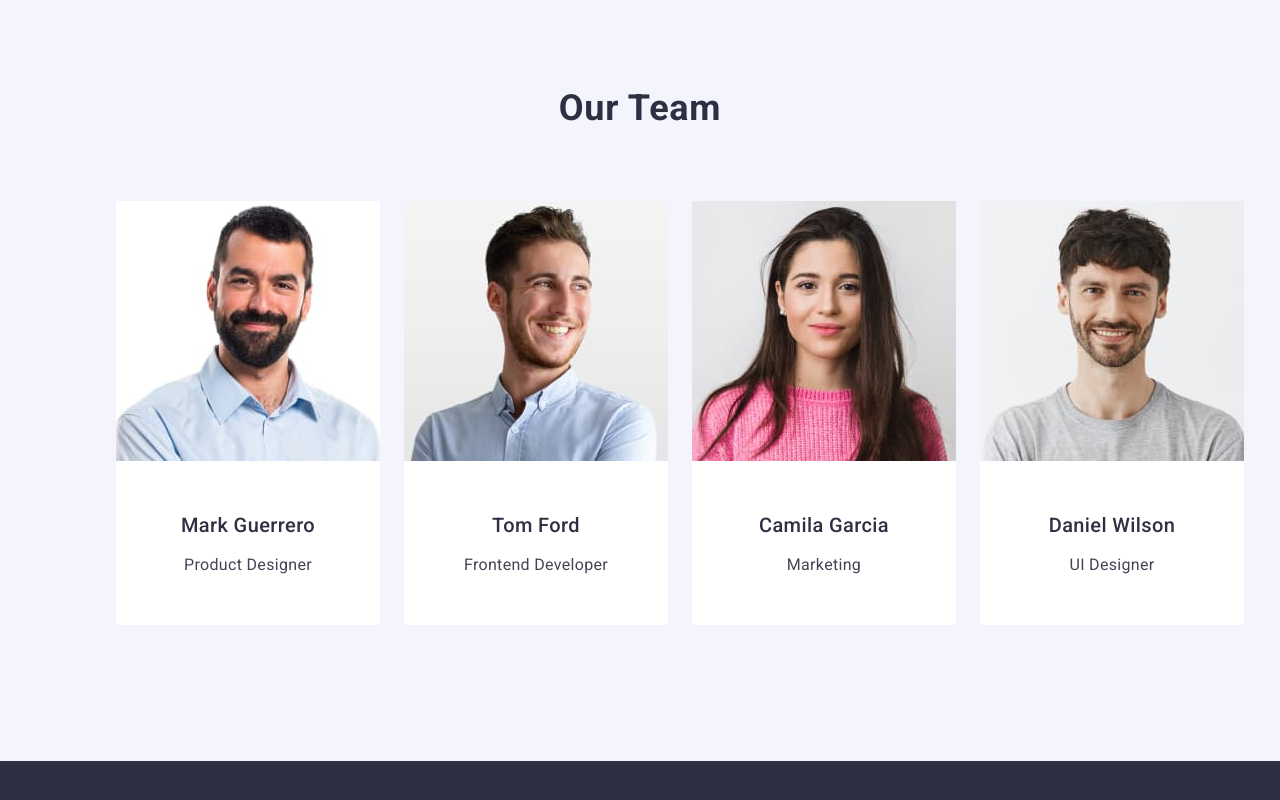
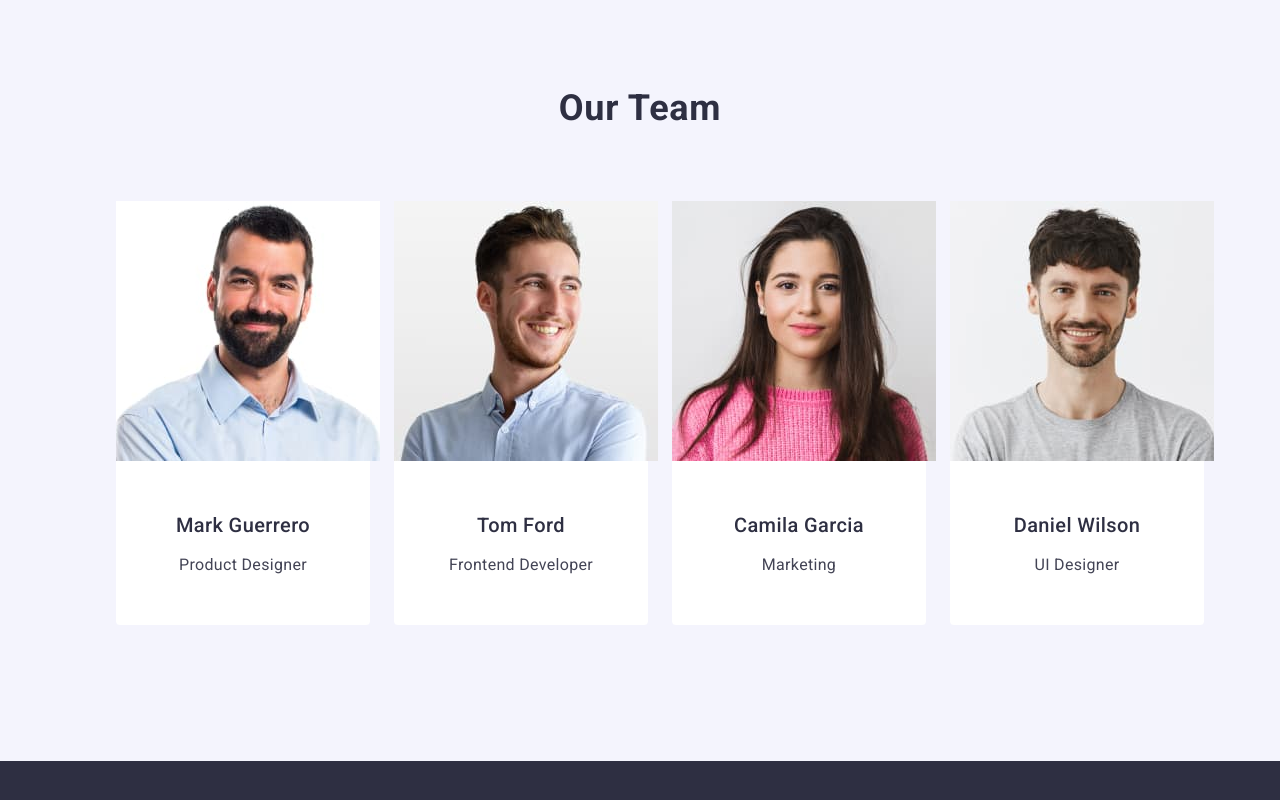
Before and after one commit to davaski/goit-markup-hw-03, a plain HTML site: page index.html in a window 1280 px wide. Shown: the part 1844-2644 px from the top of the page. Drawn offline with nearby package versions, Linux system fonts and the light colour scheme.

Commit message:
Update styles.css

```diff
--- a/css/styles.css
+++ b/css/styles.css
@@ -202,7 +202,7 @@ body {
   gap: 24px;
 }
 .first-description {
-  flex-basis: calc((100% - 72px) / 4);
+  width: calc((100% - 72px) / 4);
 }
 .doing-section {
   padding-bottom: 120px;
```
